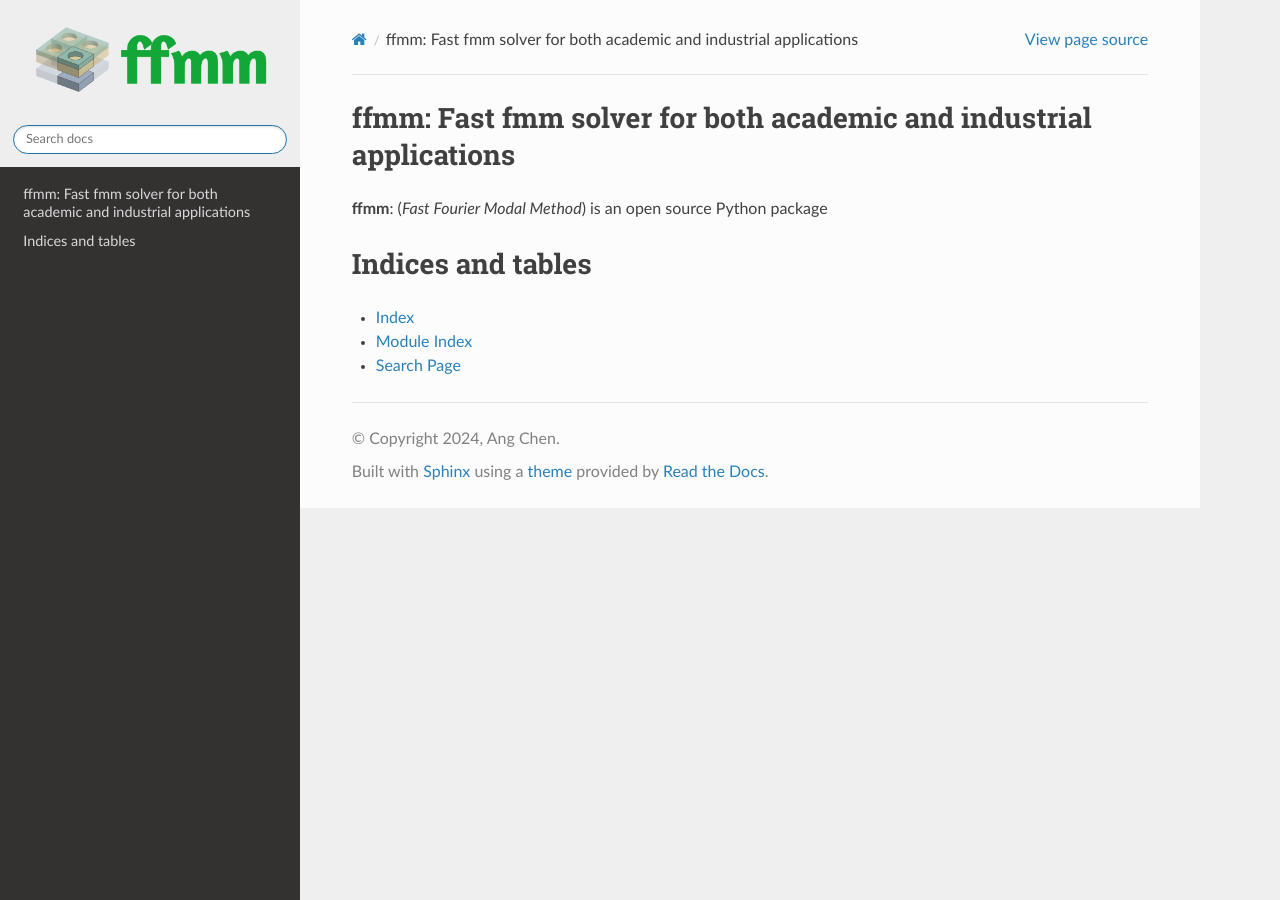
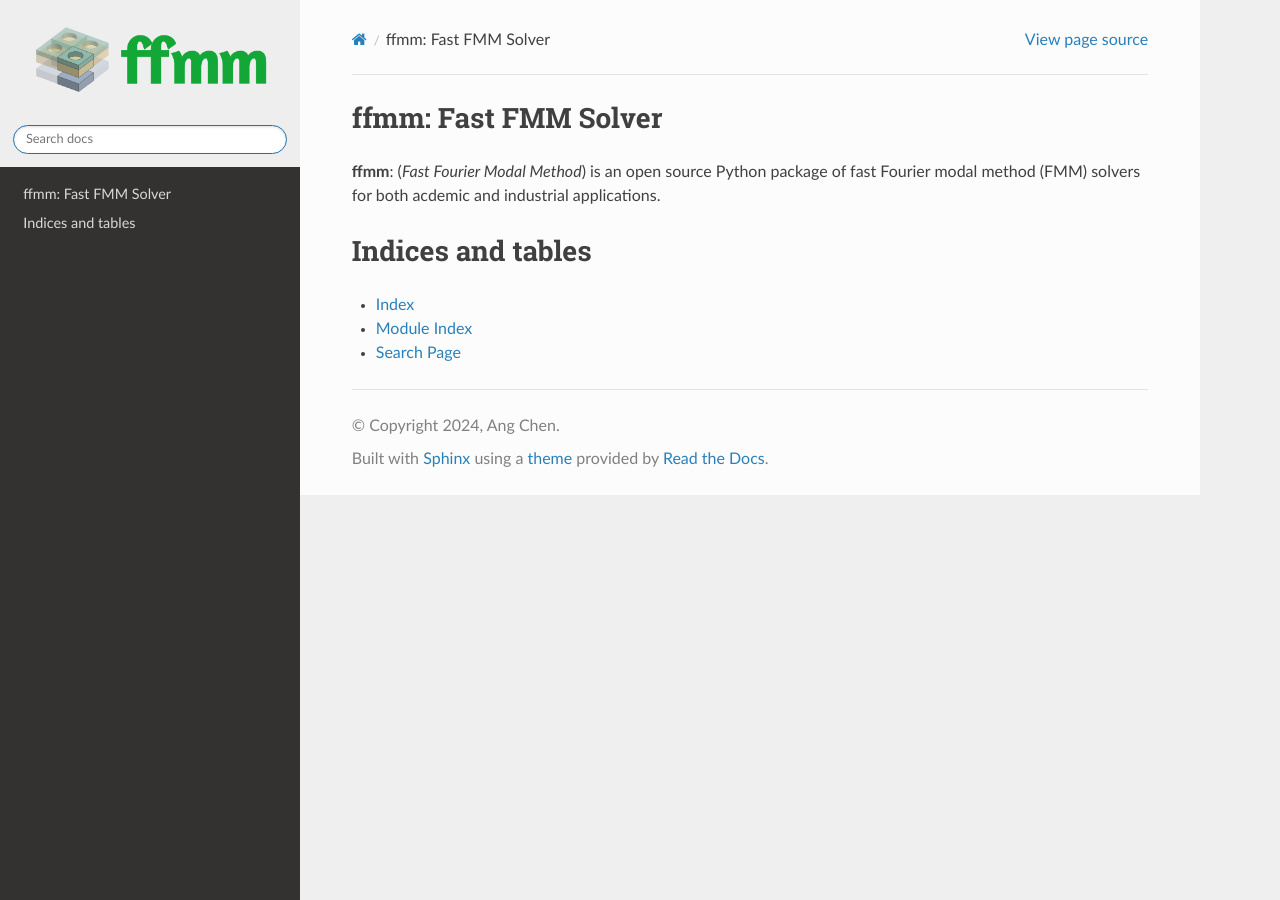
Before and after one commit to angchen0325/ffmm, a Sphinx documentation site: the page built from source/index.rst, in a window 1280 px wide. Built offline with Sphinx 7.4.7 and the Read the Docs theme 2.0.0, drawn with Linux system fonts in a browser that asks for light colours.

Commit message:
Update index.rst

```diff
--- a/source/index.rst
+++ b/source/index.rst
@@ -3,10 +3,11 @@
    You can adapt this file completely to your liking, but it should at least
    contain the root `toctree` directive.
 
-ffmm: Fast fmm solver for both academic and industrial applications
+ffmm: Fast FMM Solver
 ========================================================================
 
-**ffmm**: (*Fast Fourier Modal Method*) is an open source Python package
+**ffmm**: (*Fast Fourier Modal Method*) is an open source Python package of fast Fourier modal method (FMM) solvers
+for both acdemic and industrial applications.
 
 
 .. toctree::
```
